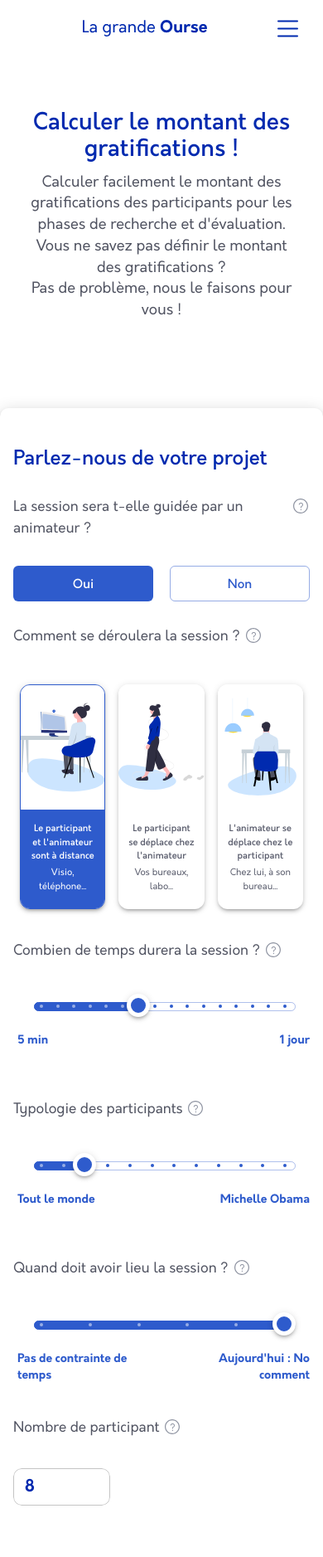
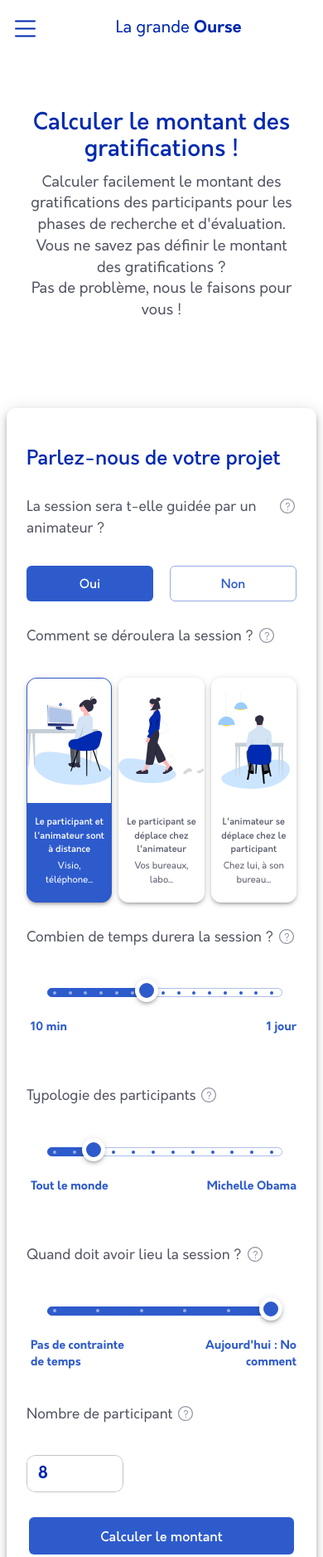
Before and after one commit to honohunter/La-grande-ourse, a Gatsby site: page / in a window 390 px wide. Shown: the top 1877 px of the page at 83% size. Built offline with nearby package versions, Linux system fonts and the light colour scheme; Gatsby itself is replaced by a stand-in of ours.

Commit message:
Some fixes

```diff
--- a/src/components/buttonCard.jsx
+++ b/src/components/buttonCard.jsx
@@ -4,22 +4,13 @@ import { withStyles, ButtonBase, Paper, Box, Typography, makeStyles } from '@mat
 
 const StyledPaper = withStyles(theme => ({
   root: {
-    [theme.breakpoints.only('md')]: {
-      //   width: 170,
-      //   height: 271,
-    },
-    [theme.breakpoints.only('sm')]: {
-      //   width: 130,
-      //   height: 271,
-    },
-    [theme.breakpoints.only('xs')]: {
-      //   width: 90,
-      //   height: "unset",
-    },
     maxWidth: 224,
     height: 271,
     borderRadius: 12,
     overflow: 'hidden',
+    [theme.breakpoints.only('xs')]: {
+      // height: 232,
+    },
   },
 }))(Paper);
 
@@ -51,10 +42,10 @@ const useStyles = makeStyles(theme => ({
   active: {
     border: '1px solid',
     borderColor: theme.palette.primary.main,
+    backgroundColor: theme.palette.primary.main,
   },
   activeButton: {
     color: '#ffffff',
-    backgroundColor: theme.palette.primary.main,
   },
   text: {
     fontSize: 14,
@@ -71,7 +62,8 @@ const useStyles = makeStyles(theme => ({
     },
   },
   textSection: {
-    margin: 'auto 10px',
+    margin: 'auto',
+    padding: 7,
   },
 }));
 
--- a/src/components/slider.jsx
+++ b/src/components/slider.jsx
@@ -5,16 +5,18 @@ import { withStyles, makeStyles, Slider, Tooltip, Box } from '@material-ui/core'
 
 const StyledSlider = withStyles(theme => ({
   root: {
-    height: 13,
+    height: 14,
     [theme.breakpoints.only('xs')]: {
       height: 9,
     },
+    display: 'flex',
+    alignItems: 'center',
   },
   rail: {
     [theme.breakpoints.only('xs')]: {
       height: 9,
     },
-    height: 13,
+    height: 14,
     borderRadius: 5.5,
     paddingRight: 20,
     marginLeft: -7,
@@ -25,7 +27,7 @@ const StyledSlider = withStyles(theme => ({
     [theme.breakpoints.only('xs')]: {
       height: 9,
     },
-    height: 13,
+    height: 14,
     borderRadius: 5.5,
     marginLeft: -7,
     paddingRight: 7,
@@ -39,7 +41,6 @@ const StyledSlider = withStyles(theme => ({
     height: 8,
     width: 8,
     borderRadius: '50%',
-    top: 16,
   },
   markActive: {
     opacity: 0.5,
@@ -50,9 +51,7 @@ const StyledSlider = withStyles(theme => ({
       height: 28,
       width: 28,
       border: '5px solid white',
-      top: 8,
     },
-    top: 6,
     height: 37,
     width: 37,
     marginLeft: -13,
--- a/src/features/footer.jsx
+++ b/src/features/footer.jsx
@@ -14,12 +14,13 @@ import {
 } from '@material-ui/core';
 
 import Logo from '../assets/images/logo-la-grande-ourse.inline.svg';
-import LinkedInIcon from '../assets/icons/linkedIn.inline.svg';
-import FacebookIcon from '../assets/icons/facebook.inline.svg';
-import InstagramIcon from '../assets/icons/instagram.inline.svg';
-import TwitterIcon from '../assets/icons/twitter.inline.svg';
-import PatreonIcon from '../assets/icons/patreon.inline.svg';
-import YoutubeIcon from '../assets/icons/youtube.inline.svg';
+import LinkedInIcon from '../assets/icons/linkedIn.square.inline.svg';
+import FacebookIcon from '../assets/icons/facebook.square.inline.svg';
+import InstagramIcon from '../assets/icons/instagram.square.inline.svg';
+import TwitterIcon from '../assets/icons/twitter.square.inline.svg';
+import PatreonIcon from '../assets/icons/patreon.square.inline.svg';
+import YoutubeIcon from '../assets/icons/youtube.square.inline.svg';
+
 import HeartIcon from '../assets/icons/heart.inline.svg';
 
 import ImagesLoader from '../components/imagesLoader';
@@ -36,7 +37,7 @@ const useStyles = makeStyles(theme => ({
       padding: '0 100px',
     },
     [theme.breakpoints.down('md')]: {
-      padding: theme.spacing(0, 4),
+      padding: theme.spacing(0, 3),
     },
   },
   logoWrapper: {
@@ -55,10 +56,16 @@ const useStyles = makeStyles(theme => ({
   textSection: {
     display: 'flex',
     justifyContent: 'center',
-    padding: theme.spacing(5),
-    '& > div': {
+    padding: theme.spacing(5, 0),
+    '& > *': {
       fontWeight: 600,
       marginRight: theme.spacing(4),
+    },
+    [theme.breakpoints.only('xs')]: {
+      flexDirection: 'column',
+      '& > *': {
+        margin: theme.spacing(1.5, 0),
+      },
     },
   },
   bottomTextSection: {
@@ -194,10 +201,10 @@ export default function Footer() {
                 </Typography>
               </ListItem>
               <div className={classes.iconsSection}>
-                <LinkedInIcon className={classes.costumeIcon} />
                 <FacebookIcon className={classes.costumeIcon} />
                 <InstagramIcon className={classes.costumeIcon} />
                 <TwitterIcon className={classes.costumeIcon} />
+                <LinkedInIcon className={classes.costumeIcon} />
                 <PatreonIcon className={classes.costumeIcon} />
                 <YoutubeIcon className={classes.costumeIcon} />
               </div>
--- a/src/features/header.jsx
+++ b/src/features/header.jsx
@@ -72,7 +72,7 @@ const useStyles = makeStyles(theme => ({
     padding: theme.spacing(0, 5, 5, 5),
   },
   iconButton: {
-    stroke: '#505361',
+    // marginLeft: 30,
   },
   menuButton: {
     marginLeft: 'auto',
@@ -153,6 +153,17 @@ export default function Header() {
       <Container>
         <AppBar position="static" color="transparent" elevation={0}>
           <Toolbar className={classes.toolbar}>
+            <Hidden mdUp>
+              <IconButton
+                edge="start"
+                color="inherit"
+                aria-label="menu"
+                className={classes.iconButton}
+                onClick={handleMenuButtonClick}
+              >
+                <MenuIcon />
+              </IconButton>
+            </Hidden>
             <div className={classes.sectionL}>
               <Logo className={classes.logo} />
             </div>
@@ -179,11 +190,6 @@ export default function Header() {
                 </Button>
               </div>
             </Hidden>
-            <Hidden mdUp>
-              <IconButton edge="start" color="inherit" aria-label="menu" onClick={handleMenuButtonClick}>
-                <MenuIcon />
-              </IconButton>
-            </Hidden>
           </Toolbar>
         </AppBar>
       </Container>
--- a/src/features/sectionB.jsx
+++ b/src/features/sectionB.jsx
@@ -42,7 +42,7 @@ const useStyles = makeStyles(theme => ({
   },
   paper: {
     [theme.breakpoints.only('xs')]: {
-      padding: theme.spacing(6, 2),
+      padding: theme.spacing(6, 3),
     },
     padding: theme.spacing(6),
     borderRadius: 10,
@@ -77,25 +77,28 @@ const useStyles = makeStyles(theme => ({
   gridSpacing: {
     padding: theme.spacing(5),
     [theme.breakpoints.only('xs')]: {
-      padding: theme.spacing(5, 0),
+      padding: theme.spacing(5, 1),
     },
   },
   gridSpacing2: {
-    padding: theme.spacing(2),
+    padding: theme.spacing(0, 4),
     flexGrow: 1,
     [theme.breakpoints.only('xs')]: {
-      padding: theme.spacing(1),
+      padding: theme.spacing(0, 1),
     },
   },
   image: {
-    width: 193,
+    [theme.breakpoints.only('xs')]: {
+      minHeight: 70,
+    },
+    // height: 130,
   },
   card: {
     borderRadius: 25,
     overflow: 'hidden',
   },
   cardHeader: {
-    padding: theme.spacing(3, 8),
+    padding: theme.spacing(3, 0),
     backgroundColor: theme.palette.secondary.main,
   },
   cardBody: {
@@ -105,10 +108,11 @@ const useStyles = makeStyles(theme => ({
   outputSection: {
     display: 'flex',
     alignItems: 'center',
-    justifyContent: 'space-around',
+    justifyContent: 'center',
   },
   outputText: {
     width: 160,
+    marginRight: 20,
     '& .MuiOutlinedInput-root': {
       borderRadius: 10,
       overflow: 'hidden',
@@ -120,86 +124,85 @@ const useStyles = makeStyles(theme => ({
       marginBottom: -5,
     },
   },
+  buttonWrapper: {
+    margin: 'auto',
+    maxWidth: 320,
+  },
 }));
 
 const marksA = [
   {
     value: 0,
     label: '',
-    text: '5 min',
+    text: '10 min',
   },
   {
     value: 1,
     label: '',
-    text: '10 min',
+    text: '20 min',
   },
   {
     value: 2,
     label: '',
-    text: '20 min',
+    text: '30 min',
   },
   {
     value: 3,
     label: '',
-    text: '30 min',
+    text: '40 min',
   },
   {
     value: 4,
     label: '',
-    text: '40 min',
+    text: '50 min',
   },
   {
     value: 5,
     label: '',
-    text: '50 min',
+    text: '1h',
   },
   {
     value: 6,
     label: '',
-    text: '1h',
+    text: '1h30',
   },
   {
     value: 7,
     label: '',
-    text: '1h30',
+    text: '2h',
   },
   {
     value: 8,
     label: '',
-    text: '2h',
+    text: '2h30',
   },
   {
     value: 9,
     label: '',
-    text: '2h30',
+    text: '3h',
   },
   {
     value: 10,
     label: '',
-    text: '3h',
+    text: '3h30',
   },
   {
     value: 11,
     label: '',
-    text: '3h30',
+    text: '4h',
   },
   {
     value: 12,
     label: '',
-    text: '4h',
+    text: '4h30',
   },
   {
     value: 13,
     label: '',
-    text: '4h30',
+    text: '5h',
   },
   {
     value: 14,
-    label: '',
-    text: '5h',
-  },
-  {
-    value: 15,
     label: '',
     text: '1 jour',
   },
@@ -273,12 +276,12 @@ const marksB = [
   {
     value: 13,
     label: '',
-    text: '2 semaine',
+    text: '2 semaines',
   },
   {
     value: 14,
     label: '',
-    text: '3 semaine',
+    text: '3 semaines',
   },
 ];
 const marks2 = [
@@ -457,23 +460,23 @@ export default function SectionB() {
               <Grid container direction="row" alignItems="center" justify="space-evenly" wrap="nowrap">
                 {guided ? (
                   <>
-                    <Grid item className={classes.gridSpacing2}>
+                    <Grid item>
                       <ButtonCard value={1} onClick={handelCardClick} active={sessionPlace == 1}>
-                        <Image1 />
+                        <Image1 className={classes.image} />
                         <div>Le participant et l'animateur sont à distance</div>
                         <div>Visio, téléphone...</div>
                       </ButtonCard>
                     </Grid>
                     <Grid item className={classes.gridSpacing2}>
                       <ButtonCard value={2} onClick={handelCardClick} active={sessionPlace == 2}>
-                        <Image2 />
+                        <Image2 className={classes.image} />
                         <div>Le participant se déplace chez l'animateur</div>
                         <div>Vos bureaux, labo...</div>
                       </ButtonCard>
                     </Grid>
-                    <Grid item className={classes.gridSpacing2}>
+                    <Grid item>
                       <ButtonCard value={3} onClick={handelCardClick} active={sessionPlace == 3}>
-                        <Image3 />
+                        <Image3 className={classes.image} />
                         <div>L'animateur se déplace chez le participant</div>
                         <div>Chez lui, à son bureau...</div>
                       </ButtonCard>
@@ -481,23 +484,23 @@ export default function SectionB() {
                   </>
                 ) : (
                   <>
-                    <Grid item className={classes.gridSpacing2}>
+                    <Grid item>
                       <ButtonCard value={1} onClick={handelCardClick} active={sessionPlace == 1}>
-                        <Image4 />
+                        <Image4 className={classes.image} />
                         <div>Session automatisée</div>
                         <div>Guidée par un système...</div>
                       </ButtonCard>
                     </Grid>
                     <Grid item className={classes.gridSpacing2}>
                       <ButtonCard value={2} onClick={handelCardClick} active={sessionPlace == 2}>
-                        <Image4 />
+                        <Image4 className={classes.image} />
                         <div>Questionnaire</div>
                         <div>Formulaire</div>
                       </ButtonCard>
                     </Grid>
-                    <Grid item className={classes.gridSpacing2}>
+                    <Grid item>
                       <ButtonCard value={3} onClick={handelCardClick} active={sessionPlace == 3}>
-                        <Image6 />
+                        <Image6 className={classes.image} />
                         <div>Exercice en ligne</div>
                         <div>Trie de carte...</div>
                       </ButtonCard>
@@ -537,6 +540,13 @@ export default function SectionB() {
                 </Tooltip>
               </Typography>
               <TextField defaultValue={8} variant="outlined" size="small" type="number" className={classes.textField} />
+              <Hidden mdUp>
+                <div className={classes.buttonWrapper}>
+                  <Button variant="contained" color="primary" disableElevation fullWidth>
+                    Calculer le montant
+                  </Button>
+                </div>
+              </Hidden>
             </Paper>
           </Grid>
           <Grid item xs={12} md={4} className={classes.gridSpacing}>
--- a/src/features/sectionC.jsx
+++ b/src/features/sectionC.jsx
@@ -31,6 +31,10 @@ const useStyles = makeStyles(theme => ({
   },
   fullHeightContainer: {
     height: '100%',
+  },
+
+  textSection: {
+    margin: theme.spacing(6, 3),
   },
 
   divideBar: {
@@ -67,6 +71,9 @@ const useStyles = makeStyles(theme => ({
   button: {
     maxWidth: 255,
     marginTop: theme.spacing(6),
+    [theme.breakpoints.only('xs')]: {
+      marginTop: theme.spacing(0),
+    },
   },
   smContainer: {
     paddingBottom: theme.spacing(5),
@@ -91,15 +98,17 @@ export default function SectionB() {
           alignItems="center"
           className={classes.fullHeightContainer}
         >
-          <Box margin={6}>
-            <Typography variant="h2" color="textPrimary" align="center" gutterBottom>
-              Besoin d'aide pour vos projets ?
-            </Typography>
+          <div className={classes.textSection}>
+            <Box marginBottom={2.5}>
+              <Typography variant="h2" color="textPrimary" align="center">
+                Besoin d'aide pour vos projets ?
+              </Typography>
+            </Box>
             <Typography variant="h3" align="center">
               Grâce à nos 4 pôles d'expertises, nos créateurs d'expériences assurent la conception globale de produits
               et de services.
             </Typography>
-          </Box>
+          </div>
           <Hidden smDown>
             <Grid container spacing={3}>
               <Grid item md={3}>
--- a/src/features/sectionD.jsx
+++ b/src/features/sectionD.jsx
@@ -38,21 +38,25 @@ const useStyles = makeStyles(theme => ({
     margin: '0 5px',
     color: '#8e93a1',
   },
-  costumeIcon: {
+  customIcon: {
     marginRight: 10,
+    width: '100%',
   },
   iconsSection: {
     display: 'flex',
     flexDirection: 'row',
     justifyContent: 'space-between',
+    margin: theme.spacing(3, 0),
   },
   textSection: {
-    height: 300,
     margin: 'auto',
     display: 'flex',
     flexDirection: 'column',
     alignItems: 'flex-start',
     justifyContent: 'space-between',
+  },
+  button: {
+    margin: theme.spacing(4, 0),
   },
 }));
 
@@ -73,7 +77,7 @@ export default function SectionB() {
                     <Box fontWeight={300}>Nous serons ravis d’y répondre.</Box>
                   </Typography>
                 </div>
-                <Button variant="contained" color="primary" disableElevation>
+                <Button variant="contained" color="primary" disableElevation className={classes.button}>
                   Entrons en contact
                 </Button>
                 <div>
@@ -92,12 +96,12 @@ export default function SectionB() {
                   </Typography>
                 </div>
                 <div className={classes.iconsSection}>
-                  <LinkedInIcon className={classes.costumeIcon} />
-                  <FacebookIcon className={classes.costumeIcon} />
-                  <InstagramIcon className={classes.costumeIcon} />
-                  <TwitterIcon className={classes.costumeIcon} />
-                  <PatreonIcon className={classes.costumeIcon} />
-                  <YoutubeIcon className={classes.costumeIcon} />
+                  <LinkedInIcon className={classes.customIcon} />
+                  <FacebookIcon className={classes.customIcon} />
+                  <InstagramIcon className={classes.customIcon} />
+                  <TwitterIcon className={classes.customIcon} />
+                  <PatreonIcon className={classes.customIcon} />
+                  <YoutubeIcon className={classes.customIcon} />
                 </div>
               </div>
             </Grid>
--- a/src/pages/index.jsx
+++ b/src/pages/index.jsx
@@ -1,5 +1,5 @@
 import React from 'react';
-import { createMuiTheme, responsiveFontSizes, ThemeProvider, CssBaseline } from '@material-ui/core';
+import { createMuiTheme, responsiveFontSizes, ThemeProvider, CssBaseline, Container } from '@material-ui/core';
 
 import orkney from '../assets/fonts';
 
@@ -38,7 +38,7 @@ let theme = createMuiTheme({
       },
     },
     MuiOutlinedInput: {
-      input: {
+      root: {
         backgroundColor: '#ffffff',
       },
     },
@@ -105,12 +105,14 @@ const IndexPage = () => {
     <ThemeProvider theme={theme}>
       <SEO title="Home" />
       <CssBaseline />
+      {/* <Container> */}
       <Header />
       <SectionA />
       <SectionB />
       <SectionC />
       <SectionD />
       <Footer />
+      {/* </Container> */}
     </ThemeProvider>
   );
 };
```
Also changed, not shown: src/assets/icons/facebook.square.inline.svg (added), src/assets/icons/instagram.square.inline.svg (added), src/assets/icons/linkedIn.square.inline.svg (added), src/assets/icons/patreon.square.inline.svg (added), src/assets/icons/twitter.square.inline.svg (added), src/assets/icons/youtube.square.inline.svg (added).
